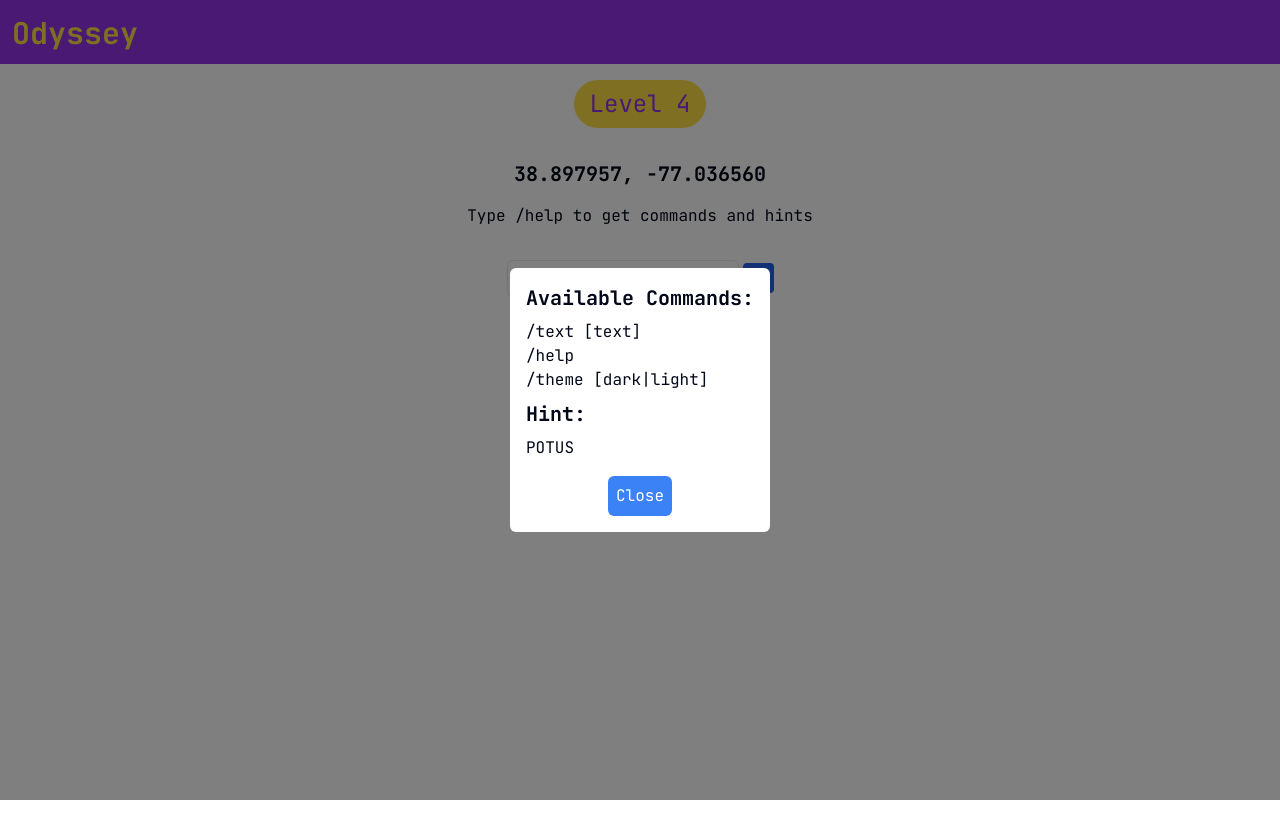
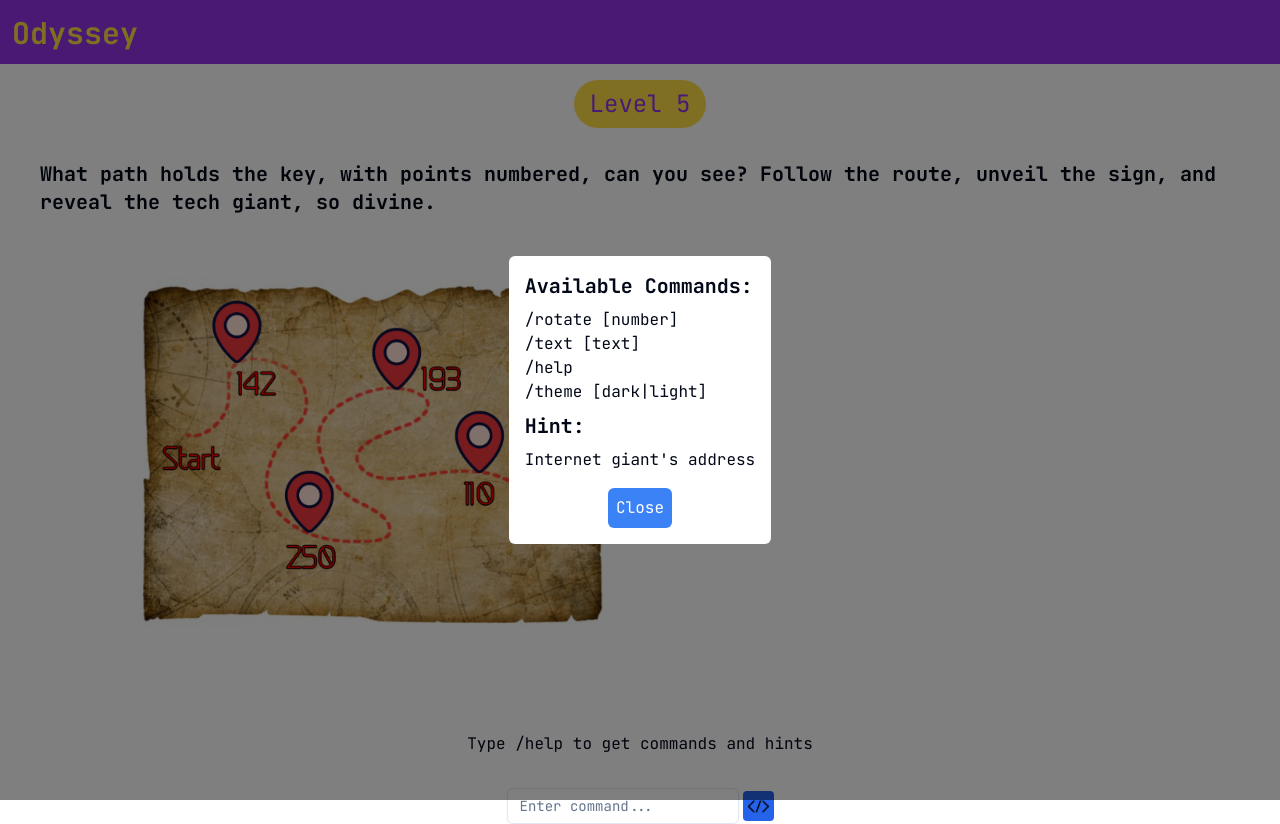
Before and after one commit to SaiKiranMatta/odyssey-internal, a Next.js app: page /game in a window 1280 px wide. Both pictures are taken after a click on the element "Type /help to get commands and hints". Before the commit the page ends 800 px from the top, so only its background shows below. Built offline with nearby package versions, Linux system fonts and the light colour scheme.

Commit message:
add: level 5

```diff
--- a/src/app/game/page.jsx
+++ b/src/app/game/page.jsx
@@ -4,10 +4,11 @@ import Level1 from "@/components/levels/Level1";
 import Level2 from "@/components/levels/Level2";
 import Level3 from "@/components/levels/Level3";
 import Level4 from "@/components/levels/Level4";
+import Level5 from "@/components/levels/Level5";
 import React, { useEffect, useState } from "react";
 
 const Game = () => {
-    const [currentLevel, setCurrentLevel] = useState(4);
+    const [currentLevel, setCurrentLevel] = useState(5);
 
     const handleLevelComplete = (curLevel) => {
         console.log("function called");
@@ -21,6 +22,7 @@ const Game = () => {
             {currentLevel === 2 && <Level2 onComplete={handleLevelComplete} />}
             {currentLevel === 3 && <Level3 onComplete={handleLevelComplete} />}
             {currentLevel === 4 && <Level4 onComplete={handleLevelComplete} />}
+            {currentLevel === 5 && <Level5 onComplete={handleLevelComplete} />}
         </div>
     );
 };
--- /dev/null
+++ b/src/components/levels/Level5.jsx
@@ -0,0 +1,145 @@
+"use client";
+
+import { useEffect, useState } from "react";
+import Image from "next/image";
+import { Input } from "../ui/input";
+import { useTheme } from "next-themes";
+import { useToast } from "@/components/ui/use-toast";
+
+const Level5 = ({ onComplete }) => {
+    const [rotationAngle, setRotationAngle] = useState(0);
+    const [inputValue, setInputValue] = useState("");
+    const { setTheme } = useTheme();
+    const { toast } = useToast();
+    const [text, setText] = useState(
+        "What path holds the key, with points numbered, can you see? Follow the route, unveil the sign, and reveal the tech giant, so divine."
+    );
+    const [atext, setAtext] = useState("");
+
+    const [isHelpModalOpen, setHelpModalOpen] = useState(false);
+
+    useEffect(() => {
+        if (atext === "google") {
+            setText("Success!");
+            setTimeout(() => {
+                onComplete(5);
+            }, 2000);
+        }
+    }, [atext, onComplete]);
+
+    const handleInputChange = (e) => {
+        setInputValue(e.target.value);
+    };
+
+    const handleCommandSubmit = () => {
+        const matchTheme = inputValue.match(/^\/theme (dark|light)$/);
+
+        const match = inputValue.match(/^\/(text|help|rotate)\s*(.*)$/);
+        console.log(match);
+
+        if (match) {
+            const [, command, text] = match;
+            console.log(match);
+
+            switch (command) {
+                case "rotate":
+                    if (!isNaN(text)) {
+                        setRotationAngle(
+                            (prevAngle) => (prevAngle + parseInt(text)) % 360
+                        );
+                        setInputValue("");
+                    }
+                case "text":
+                    console.log(1);
+                    setAtext(text.toLowerCase());
+
+                    break;
+                case "help":
+                    setHelpModalOpen(true);
+                    break;
+                default:
+                    break;
+            }
+        } else if (matchTheme) {
+            const theme = matchTheme[1];
+            setTheme(theme);
+            setInputValue("");
+        }
+    };
+
+    const closeHelpModal = () => {
+        setHelpModalOpen(false);
+    };
+
+    return (
+        <div className="flex flex-col items-center mt-4 ">
+            <h1 className="px-4 py-2 text-2xl text-purple-600 bg-yellow-300 rounded-full">
+                Level 5
+            </h1>
+            <p className="mx-10 mt-8 text-xl font-semibold ">{text}</p>
+            <div className=" w-[80%] ">
+                <Image
+                    src="/Hiddenlogo.jpg"
+                    alt="69"
+                    width={500}
+                    height={500}
+                    style={{ transform: `rotate(${rotationAngle}deg)` }}
+                />
+            </div>
+            <span
+                className="mx-10 mt-4 mb-8 cursor-pointer "
+                onClick={() => setHelpModalOpen(true)}
+            >
+                Type /help to get commands and hints
+            </span>
+
+            <div className="flex gap-1">
+                <Input
+                    type="text"
+                    value={inputValue}
+                    onChange={handleInputChange}
+                    placeholder="Enter command..."
+                />
+                <button onClick={handleCommandSubmit}>
+                    <Image
+                        src="/runcode.png"
+                        alt="Run"
+                        height={35}
+                        width={35}
+                        className="p-1 bg-blue-600 rounded-sm "
+                    />
+                </button>
+            </div>
+
+            {isHelpModalOpen && (
+                <div className="fixed top-0 left-0 flex items-center justify-center w-full h-full bg-black bg-opacity-50">
+                    <div className="p-4 bg-white rounded-md">
+                        <h2 className="flex flex-col mb-2 text-xl font-bold">
+                            Available Commands:
+                        </h2>
+                        <ul>
+                            <li>/rotate [number]</li>
+                            <li>/text [text]</li>
+                            <li>/help</li>
+                            <li>/theme [dark|light]</li>
+                        </ul>
+                        <h2 className="flex flex-col my-2 text-xl font-bold">
+                            Hint:
+                        </h2>
+                        <p>Internet giant's address</p>
+                        <div className="text-center ">
+                            <button
+                                className="p-2 mt-4 text-white bg-blue-500 rounded-md "
+                                onClick={closeHelpModal}
+                            >
+                                Close
+                            </button>
+                        </div>
+                    </div>
+                </div>
+            )}
+        </div>
+    );
+};
+
+export default Level5;
```
Also changed, not shown: public/Hiddenlogo.jpg (added).
